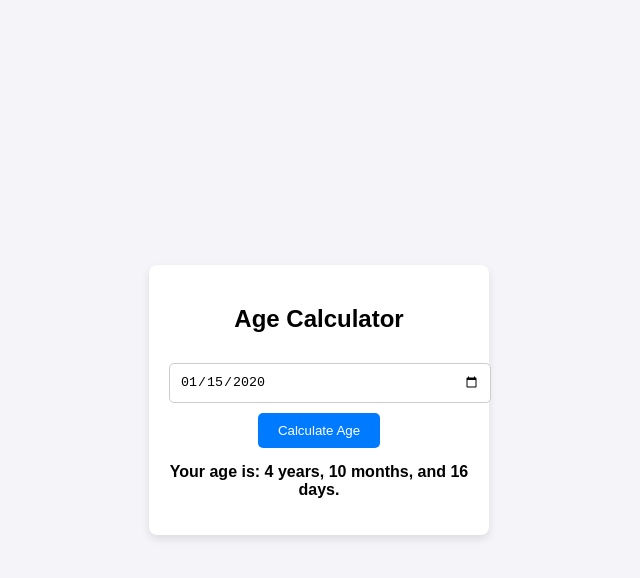
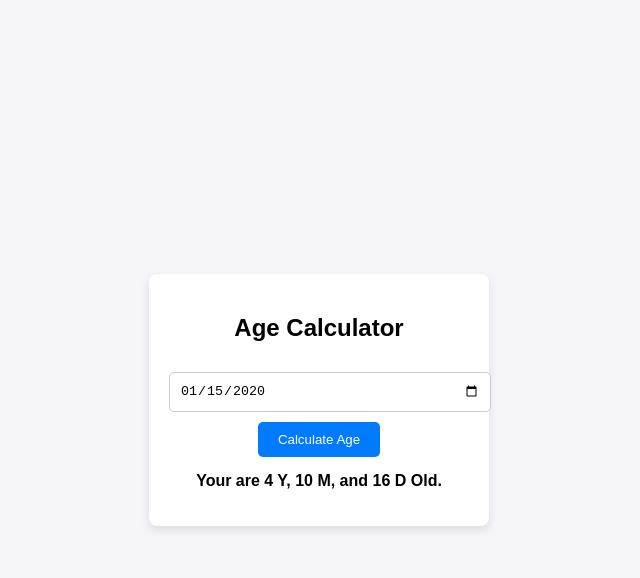
Before and after one commit to HamzaShabir0786/Age_Calculator, a plain HTML site: page index.html in a window 1280 px wide. Both pictures are taken after typing "2020-01-15" into the empty fields and a click on the button "Calculate Age". Shown: the whole page, without its empty margins (321-961 px from the left). Drawn offline with Linux system fonts and the light colour scheme.

Commit message:
change output text

```diff
--- a/index.html
+++ b/index.html
@@ -90,7 +90,7 @@
 
         document.getElementById(
           "result"
-        ).innerText = `Your age is: ${ageYears} years, ${ageMonths} months, and ${ageDays} days.`;
+        ).innerText = `Your are ${ageYears} Y, ${ageMonths} M, and ${ageDays} D Old.`;
       }
     </script>
   </body>
```
